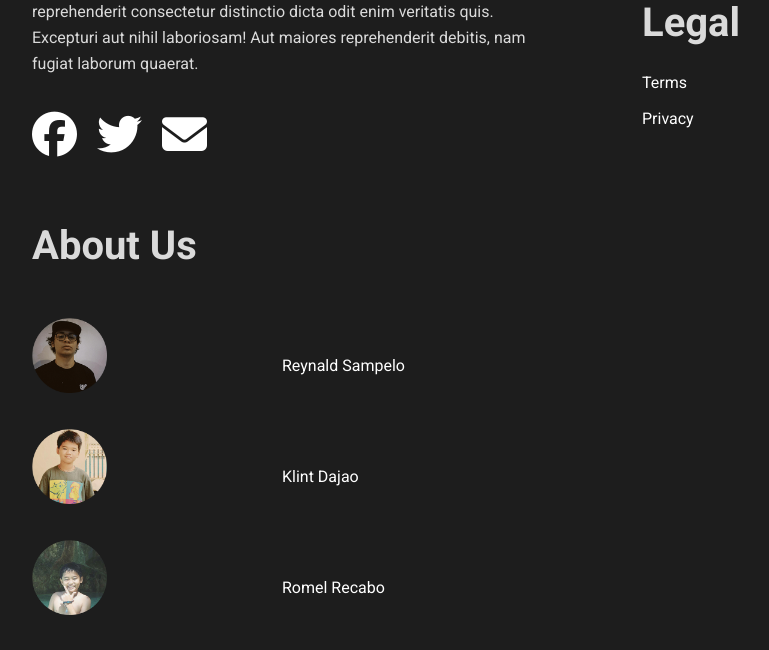
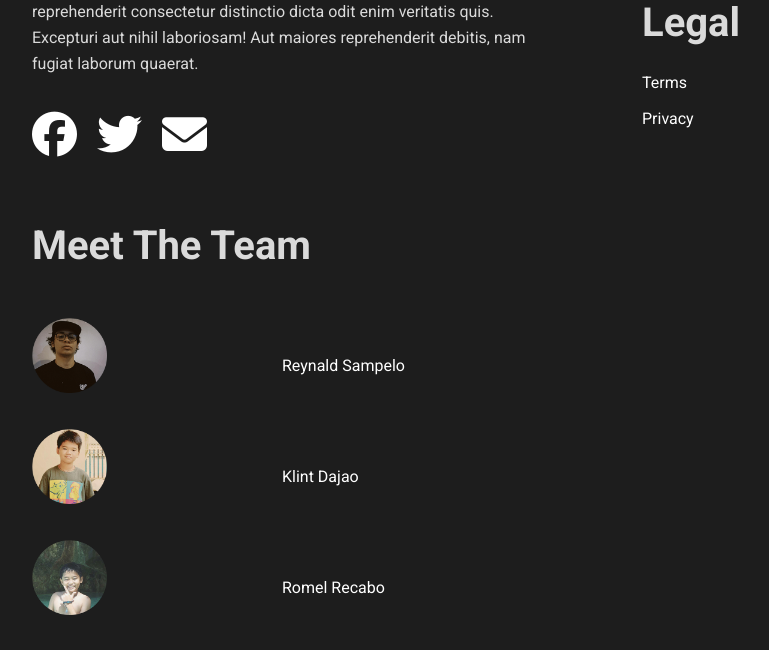
Before and after one commit to 1rkennethr1/DRS-Conference-Room-Reservation-System, a Django app: page /home/ in a window 1280 px wide. Shown: the part 2463-3113 px from the top of the page, without its empty margins (48-817 px from the left). Run offline with Django 3.2, Linux system fonts and the light colour scheme; some libraries are stand-ins or nearby versions.

Commit message:
about us changed to meet the team, added meet the team list

```diff
--- a/ReservationSystem/static/css/styles.css
+++ b/ReservationSystem/static/css/styles.css
@@ -425,13 +425,13 @@ h3{
 	color: rgb(104, 104, 104);
 }
 
-.aboutus img{
+.team img{
 	width: 30%;
 	height: 100%;
 	margin: 0;
 }
 
-.aboutus h3{
+.team h3{
 	font-size: 40px;
 }
 
@@ -476,6 +476,6 @@ h3{
 			"."
 			"."
 			".";
+	}
 
-	}
 }
--- a/ReservationSystem/templates/index.html
+++ b/ReservationSystem/templates/index.html
@@ -38,9 +38,10 @@
 			<ul class="navbar">
 				<li><a href="#home">home</a></li>
 				<li><a href="#services ">services</a></li>
-				<li><a href="#aboutus">about us</a></li>
+				<li><a href="#about">about us</a></li>
 				<li><a href="contact">contact us</a></li>
 				<li><a href="#rooms">rooms</a></li>
+				<li><a href="#team">meet the team</a></li>
 			</ul>
 			<div class="buttons">
 				<button class="btn signup">sign up</button>
@@ -147,9 +148,8 @@
 					</ul>
 				</div>
 
-				<div class="aboutus">
-
-							<h3>About Us</h3>
+				<div class="team" id="team">
+							<h3>Meet The Team</h3>
 							<div class="p1">
 								<div>
 									<img src="{% static 'images/bo.png'%}" alt="">
```
